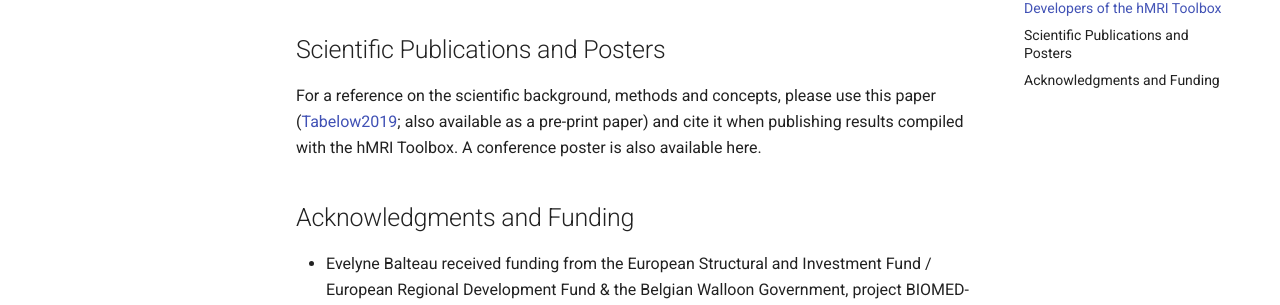
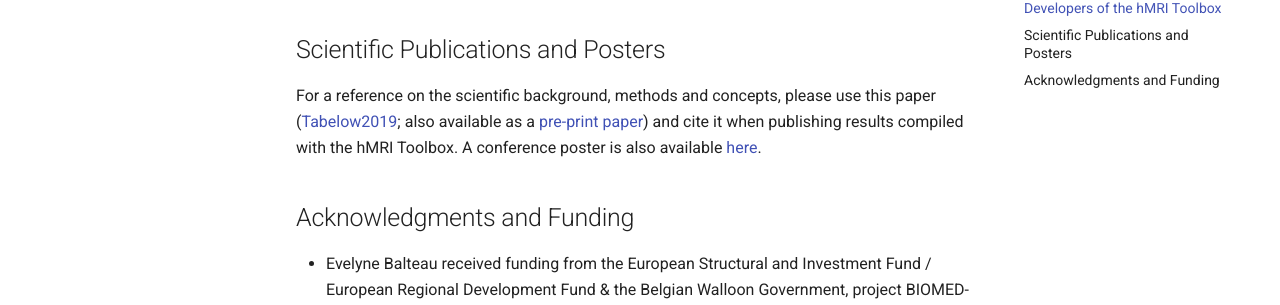
Before and after one commit to hMRI-group/hMRI-toolbox-docs, an MkDocs documentation site: the page built from docs/information.md, in a window 1280 px wide and 900 px high, scrolled down 1410 px. Shown: the part 148-453 px from the top of the window. Built offline with MkDocs 1.6.1 and Material for MkDocs 9.7.7, drawn with Linux system fonts in a browser that asks for light colours; comment, search, counter and statistics services are not loaded; some of the changed lines change nothing that is shown.

Commit message:
Add missing links. See #6

```diff
--- a/docs/information.md
+++ b/docs/information.md
@@ -52,8 +52,9 @@ developers:
 ## Scientific Publications and Posters
 
 For a reference on the scientific background, methods and concepts, please use this paper
-([Tabelow2019](docs/references.md#tabelow2019); also available as a pre-print paper)
-and cite it when publishing results compiled with the hMRI Toolbox. A conference poster is also available here.
+([Tabelow2019](docs/references.md#tabelow2019); also available as a [pre-print paper](http://dx.doi.org/10.20347/WIAS.PREPRINT.2527))
+and cite it when publishing results compiled with the hMRI Toolbox.
+A conference poster is also available [here](https://orbi.uliege.be/handle/2268/225763).
 
 ## Acknowledgments and Funding
 
```
